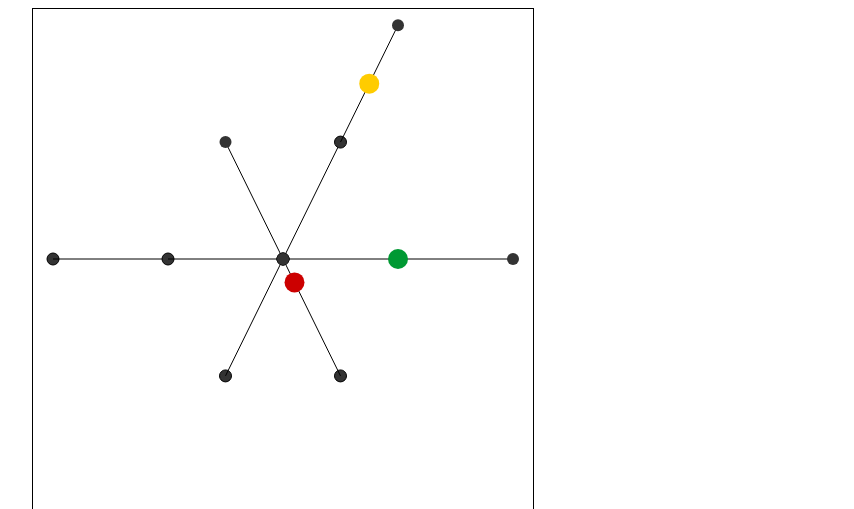
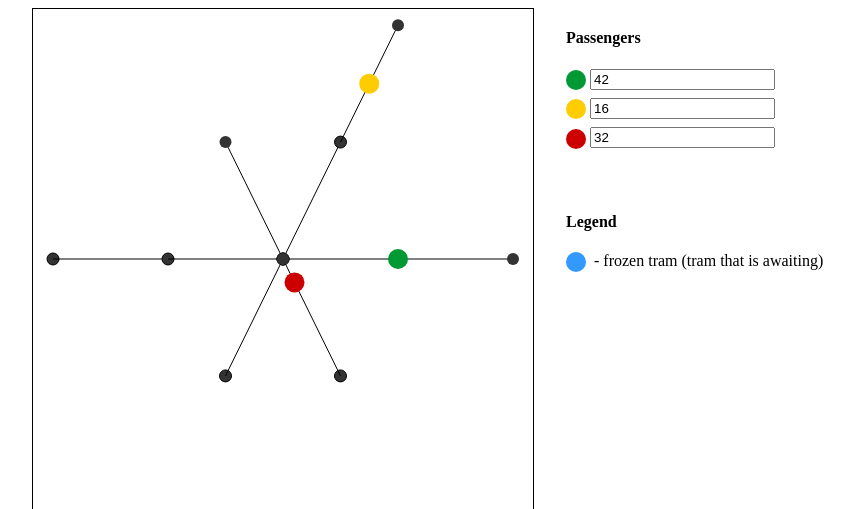
Before and after one commit to pyotruk/canvas-trams, a website: page index.html in a window 1280 px wide. Shown: the top 509 px of the page, without its empty margins (23-877 px from the left). Drawn offline with Linux system fonts and the light colour scheme; files that its build step writes are made by us from their sources.

Commit message:
controls and legend added

```diff
--- a/app/app.js
+++ b/app/app.js
@@ -11,6 +11,8 @@ document.addEventListener("DOMContentLoaded", function () {
     var trams = __config__.trams.map(function (tram) {
         return new Tram(tram);
     });
+
+    new Controls(trams, 'controls');
 
     painter.repaint(trams);
     console.log('Init finished.');
--- /dev/null
+++ b/app/controls.js
@@ -0,0 +1,35 @@
+/**
+ * Controls are input for passengers count for each tram.
+ */
+var Controls = function (trams, containerId) {
+
+    var container = document.getElementById(containerId);
+
+    var buildControl = function (tram) {
+        var controlWrap = document.createElement('div');
+        var controlLabel = document.createElement('label');
+        var control = document.createElement('input');
+
+        controlLabel.style.backgroundColor = tram.color;
+        control.type = 'number';
+        control.min = '0';
+        control.value = tram.passengers;
+
+        controlWrap.appendChild(controlLabel);
+        controlWrap.appendChild(control);
+        container.appendChild(controlWrap);
+
+        control.addEventListener('input', function () {
+            tram.passengers = parseInt(this.value);
+            console.log('Controls >> ' + tram.id + ' tram passengers number changed to ' + tram.passengers);
+        });
+    };
+
+    var init = function (trams) {
+        trams.forEach(function (tram) {
+            buildControl(tram);
+        });
+    };
+
+    init(trams);
+};
--- a/css.css
+++ b/css.css
@@ -6,10 +6,11 @@
 
 #canvas {
     border: 1px solid black;
+    float: left;
+    margin-right: 2em;
 }
 
-#controls {
-    float: right;
+#right {
 }
 
 canvas {
@@ -20,3 +21,15 @@ canvas {
     image-rendering: pixelated;                 /* Awesome future-browsers       */
     -ms-interpolation-mode: nearest-neighbor;   /* IE                            */
 }
+
+#controls > div {
+    margin-bottom: 0.5em;
+}
+#controls > div label, #legend label {
+    display: inline-block;
+    width: 1.25em;
+    height: 1.25em;
+    border-radius: 12px;
+    margin-right: 0.25em;
+    vertical-align: middle;
+}
--- a/index.html
+++ b/index.html
@@ -9,8 +9,22 @@
 <body>
 
 <div id="main">
+
     <canvas id="canvas" width="500" height="500"></canvas>
-    <div id="controls"></div>
+
+    <div id="right">
+
+        <h4>Passengers</h4>
+        <div id="controls"></div>
+
+        <h4 style="margin-top: 4em">Legend</h4>
+        <div id="legend">
+            <label style="background-color: #3399ff"></label>
+            <span>- frozen tram (tram that is awaiting)</span>
+        </div>
+
+    </div>
+
 </div>
 
 <script src="build/app.js"></script>
```
